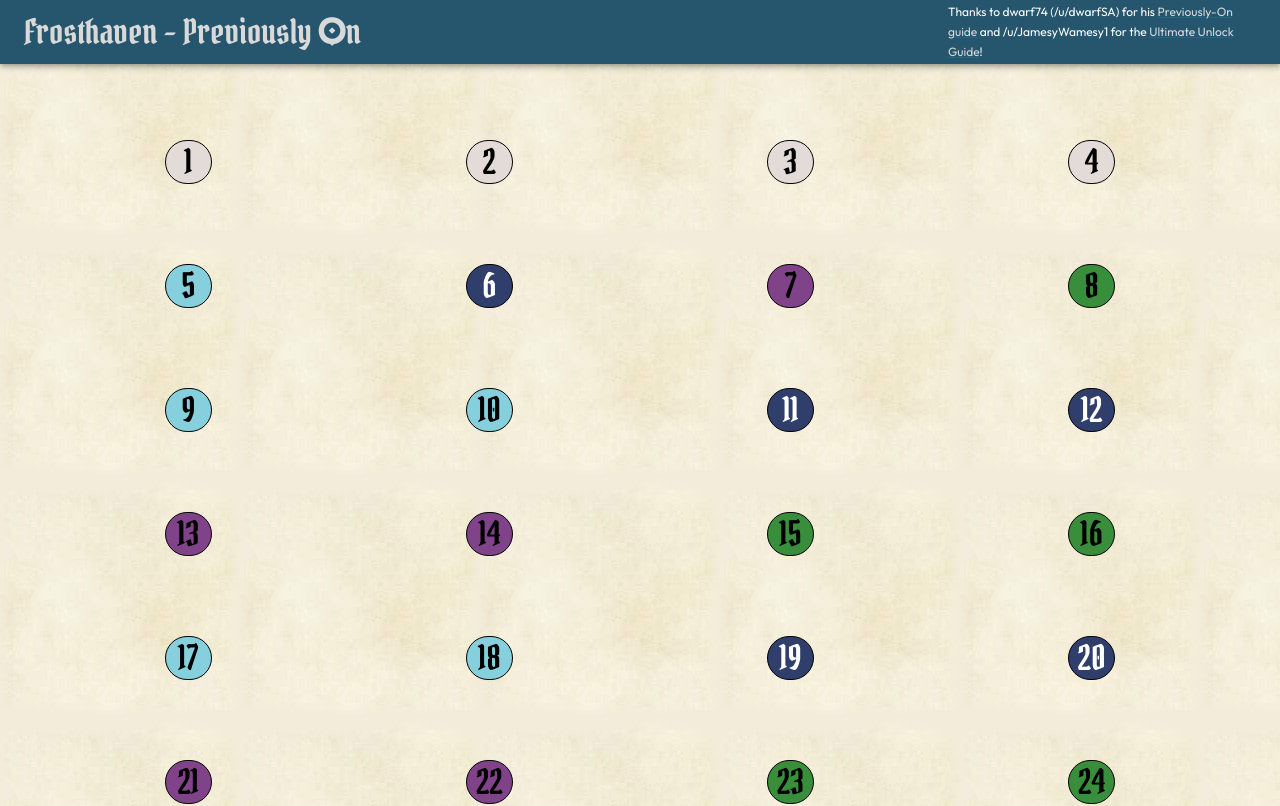
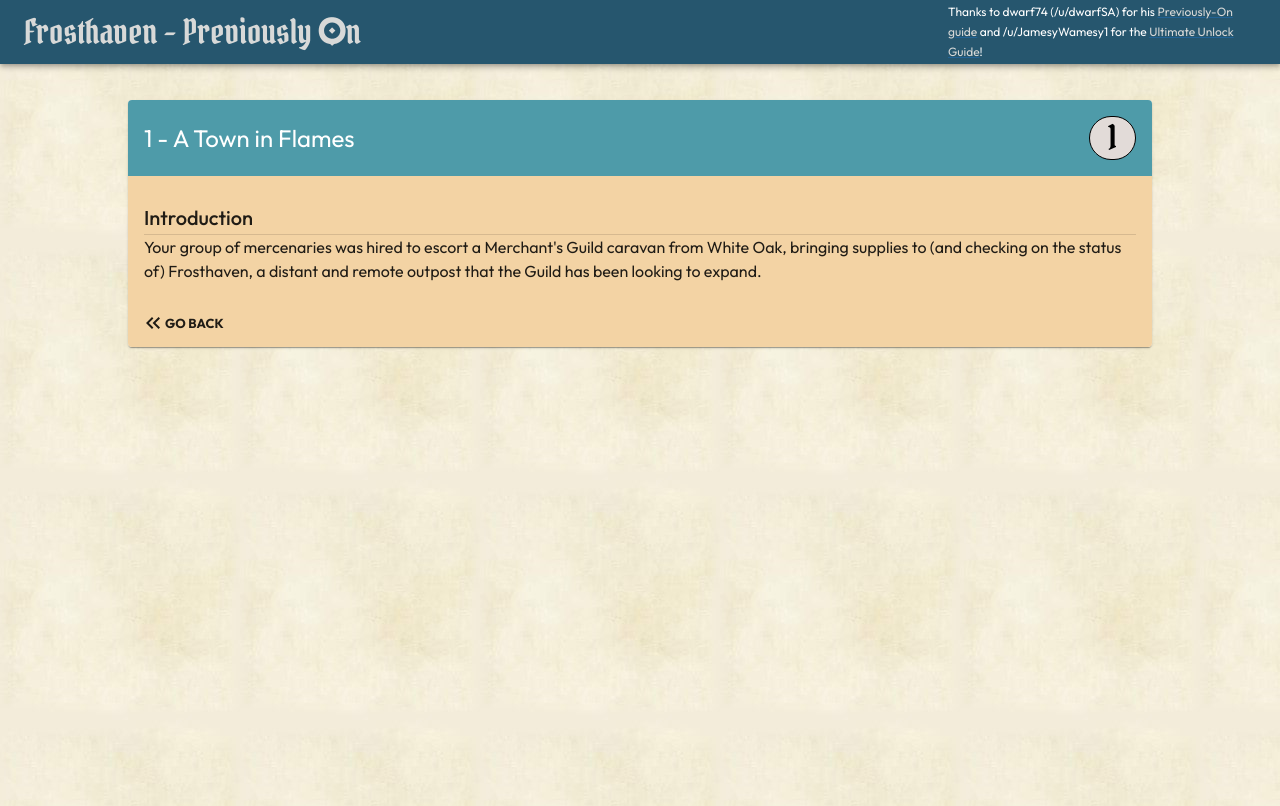
Before and after one commit to jenkinsonc/frosthaven-previouslyon, a React (Vite) app: page /#/scenarios/1 in a window 1280 px wide. Shown: the top 806 px of the page. Built offline with nearby package versions, Linux system fonts and the light colour scheme.

Commit message:
added hash router

```diff
--- a/src/App.tsx
+++ b/src/App.tsx
@@ -1,24 +1,23 @@
-import React from "react";
 import { ScenarioGrid } from "./ScenarioGrid";
-import { ScenarioCard } from "./ScenarioCard";
 import { AppBar, Box, Grid, Link, Toolbar, Typography } from "@mui/material";
+import { Outlet, useMatch } from "react-router";
 
 const App = () => {
 
-  const [selectedScenario, setSelectedScenario] = React.useState<number|null>(null);
+  const scenarioId = useMatch('/scenarios/:scenarioId');
 
   return (
     <>
     <Box sx={{ flexGrow: 1 }}>
       <AppBar position='fixed' sx={{backgroundColor:'#26566e'}}>
         <Toolbar>
-          <Grid container direction="row" justifyContent="space-between" alignItems="center">
-            <Grid item md={9} xs={12}>
+          <Grid container direction="row" justifyContent="space-between" alignItems="center" sx={{width:'100%'}}>
+            <Grid size={{lg:9, xs:12}}>
               <Typography variant='h4' component='div' sx={{ flexGrow: 1, fontFamily: 'Gloomhaven', color: '#d8d9d8' }}>
                 Frosthaven - Previously On
               </Typography>
             </Grid>
-            <Grid item md={3} xs={12}>
+            <Grid size={{lg:3, xs:12}}>
               <Typography variant="caption">
                 Thanks to dwarf74 (/u/dwarfSA) for his <Link sx={{color:'#d8d9d8'}} href='https://www.reddit.com/r/Gloomhaven/comments/1dc93aj/previously_on_frosthaven_a_collection_of_scenario/'>Previously-On guide</Link> and /u/JamesyWamesy1 for the <Link sx={{color:'#d8d9d8'}} href='https://www.reddit.com/r/Gloomhaven/comments/16urnjl/ultimate_frosthaven_unlock_guide_no_spoilers_in/'>Ultimate Unlock Guide</Link>!
               </Typography>
@@ -29,11 +28,11 @@
       </AppBar>
     </Box>
     <Box sx={{marginTop: '50px', padding: '50px', display: 'flex', justifyContent: 'center', alignContent: 'center'}}>
-      {
-        selectedScenario == null
-        ? <ScenarioGrid setScenario={setSelectedScenario} />
-        : <ScenarioCard scenarioId={selectedScenario} setScenario={setSelectedScenario} />
-      }
+        {
+          scenarioId == null
+          ? <ScenarioGrid />
+          : <Outlet />
+        }
     </Box>
     </>
   );
--- a/src/CharacterTooltip.tsx
+++ b/src/CharacterTooltip.tsx
@@ -14,7 +14,7 @@
   return (
     <Tooltip sx={{"& .MuiTooltip-arrow": { fontSize: "large"}}} arrow title={
       <React.Fragment>
-        <Typography component={'span'} color="inherit">{name}</Typography>
+        <Typography component={'span'}>{name}</Typography>
         <Divider sx={{borderColor:'white', marginBottom: '5px'}} />
         <Typography component={'span'} variant="body2">{char?.description}</Typography>
         <br/>
--- a/src/ScenarioCard.tsx
+++ b/src/ScenarioCard.tsx
@@ -5,16 +5,14 @@
 import { PredecessorChoice } from "./PredecessorChoice";
 import { ScenarioLink } from "./types/ScenarioLink";
 import { ScenarioRecap } from "./ScenarioRecap";
+import { useNavigate, useParams } from "react-router";
 
-type IScenarioCardProps = {
-  scenarioId: number,
-  setScenario: (scenarioId: number|null) => void
-}
-
-const ScenarioCard = ({scenarioId, setScenario}: IScenarioCardProps) => {
+const ScenarioCard = () => {
 
   const theme = useTheme();
+  const { scenarioId = 1} = useParams();
   const scenario = scenarios.find(s => s.id == scenarioId)!;
+  const navigate = useNavigate();
 
   const [predecessor, setPredecessor] = React.useState<ScenarioLink|undefined>(scenario.predecessors.length > 1 ? undefined : scenario.predecessors[0]);
 
@@ -27,10 +25,10 @@
       <CardHeader
         title={
           <Grid container direction="row" justifyContent="space-between" alignItems="center">
-            <Grid item>
+            <Grid>
               {`${scenario.id} - ${scenario.name}`}
             </Grid>
-            <Grid item>
+            <Grid>
               <Tooltip title={<Typography variant="body1">{scenario.type.name}</Typography>}>
               <Box sx={{
                 border: '1px solid black',
@@ -60,7 +58,7 @@
 
       </CardContent>
       <CardActions sx={{backgroundColor: '#f3d3a4'}}>
-        <Button sx={{color: theme.palette.text.primary, fontWeight: 'bold' }} size="small" onClick={() => setScenario(null)}><KeyboardDoubleArrowLeft /> Go Back</Button>
+        <Button sx={{color: theme.palette.text.primary, fontWeight: 'bold' }} size="small" onClick={() => navigate("/")}><KeyboardDoubleArrowLeft /> Go Back</Button>
       </CardActions>
     </Card>
   );
--- a/src/ScenarioGrid.tsx
+++ b/src/ScenarioGrid.tsx
@@ -1,18 +1,16 @@
 import { Box, Grid, Typography } from "@mui/material";
 import { scenarios } from "./scenarioList";
+import { useNavigate } from "react-router";
 
-type IScenarioGridProps = {
-  setScenario: (scenarioId: number) => void
-}
-
-const ScenarioGrid = ({setScenario}: IScenarioGridProps) => {
+const ScenarioGrid = () => {
+  const navigate = useNavigate();
 
   return (
     <Grid container direction="row" justifyContent="space-between" alignItems="center">
       {
         scenarios.sort((a,b) => a.id < b.id ? -1 : 1).map(s =>
-          <Grid key={s.id} item container direction="row" justifyContent="center" alignItems="center" xs={2} sx={{margin: '40px', cursor: 'pointer'}}
-            onClick={() => setScenario(s.id)}>
+          <Grid key={s.id} container direction="row" justifyContent="center" alignItems="center" size={2} sx={{margin: '40px', cursor: 'pointer'}}
+            onClick={() => navigate('/scenarios/' + s.id)}>
             <Box sx={{
               border: '1px solid black',
               borderRadius: '25px',
--- a/src/main.tsx
+++ b/src/main.tsx
@@ -1,6 +1,8 @@
 import { StyledEngineProvider, ThemeOptions, ThemeProvider, createTheme } from "@mui/material";
 import { createRoot } from "react-dom/client";
 import { App } from "./App";
+import { createHashRouter, RouterProvider } from "react-router";
+import { ScenarioCard } from "./ScenarioCard";
 
 
 const themeOptions: ThemeOptions = {
@@ -15,13 +17,27 @@
 
 const theme = createTheme(themeOptions);
 
+const router = createHashRouter([
+  {
+    path: "/",
+    element: <App />,
+    children: [
+      {
+        path: "/scenarios/:scenarioId",
+        element: <ScenarioCard />
+      }
+    ]
+  },
+]);
+
 const initApp = async() => {
   const container = document.getElementById("root");
   const root = createRoot(container!);
   root.render(
     <ThemeProvider theme={theme}>
       <StyledEngineProvider injectFirst>
-        <App />
+          {/* <App /> */}
+        <RouterProvider router={router} />
       </StyledEngineProvider>
     </ThemeProvider>
   )
--- a/src/types/ScenarioLink.ts
+++ b/src/types/ScenarioLink.ts
@@ -1,3 +1,5 @@
+import { JSX } from "react"
+
 export type ScenarioLink = {
   fromId?: number,
   fromText: string,
```
Also changed, not shown: package.json (+15 -13 lines), 1 other file (tests, documents, lock files or other folders).
